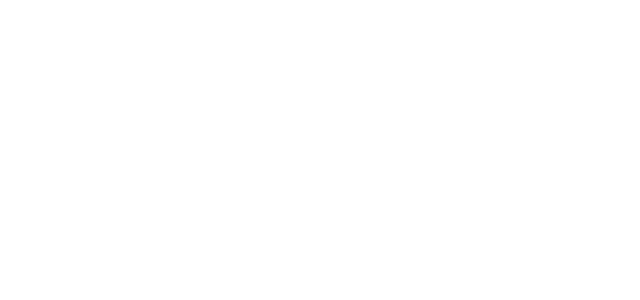
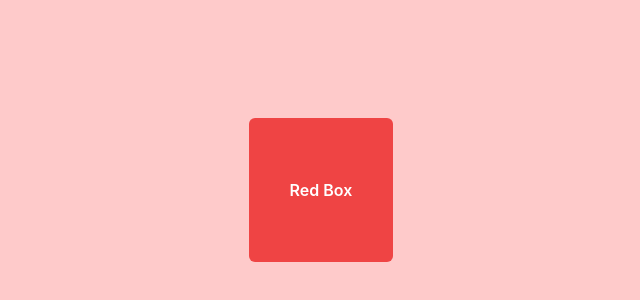
Before and after one commit to lionelritchie29/framer-playground, a React (Vite) app: page / in a window 1280 px wide. Shown: the part 210-510 px from the top of the page, without its empty margins (319-959 px from the left). Built offline with nearby package versions, Linux system fonts and the light colour scheme.

Commit message:
add: basic animation and event handling

```diff
--- a/index.html
+++ b/index.html
@@ -4,7 +4,8 @@
     <meta charset="UTF-8" />
     <link rel="icon" type="image/svg+xml" href="/src/favicon.svg" />
     <meta name="viewport" content="width=device-width, initial-scale=1.0" />
-    <title>Vite App</title>
+    <title>Framer Playground</title>
+    <script src="https://cdn.tailwindcss.com"></script>
   </head>
   <body>
     <div id="root"></div>
--- a/src/App.jsx
+++ b/src/App.jsx
@@ -3,7 +3,26 @@
 import './App.css';
 
 function App() {
-  return <div></div>;
+  return (
+    <div className='w-full h-screen flex justify-center items-center bg-red-200'>
+      <motion.div
+        drag
+        initial={{ opacity: 0 }}
+        animate={{ opacity: 1 }}
+        transition={{ duration: 0.5 }}
+        whileHover={{ scale: 1.5 }}
+        whileDrag={{
+          rotate: '180deg',
+          borderRadius: '100px',
+        }}
+        whileTap={{
+          scale: 1,
+        }}
+        className='bg-red-500 text-white w-36 h-36 flex cursor-pointer justify-center items-center font-semibold rounded-md'>
+        Red Box
+      </motion.div>
+    </div>
+  );
 }
 
 export default App;
```
